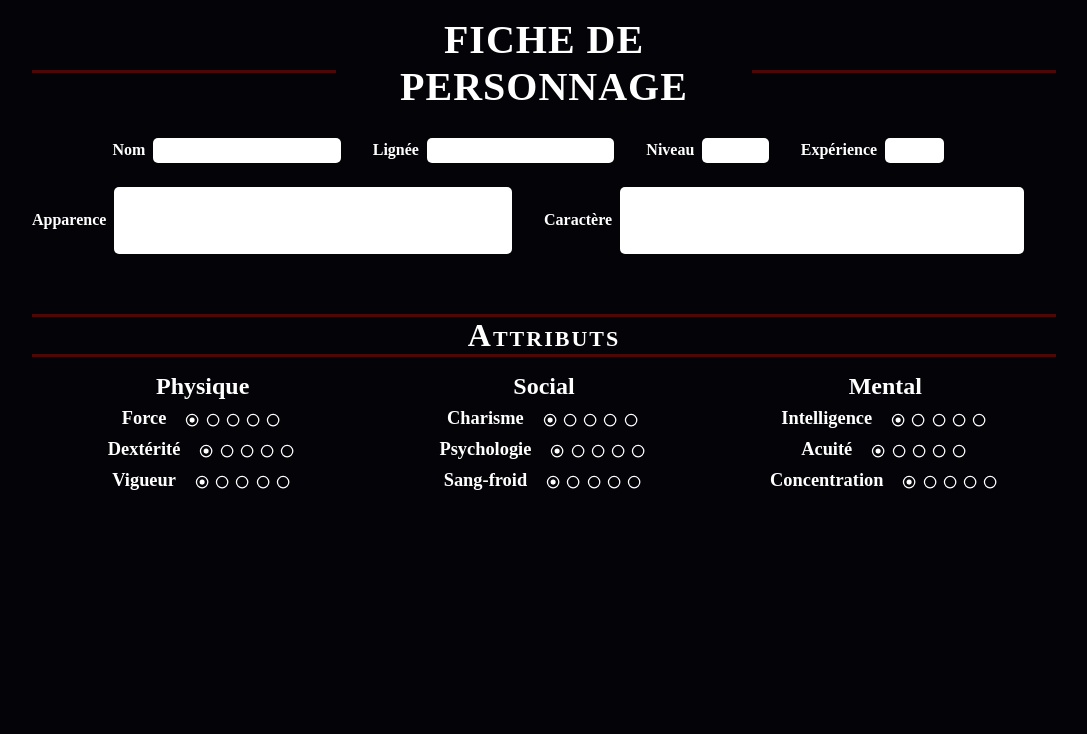
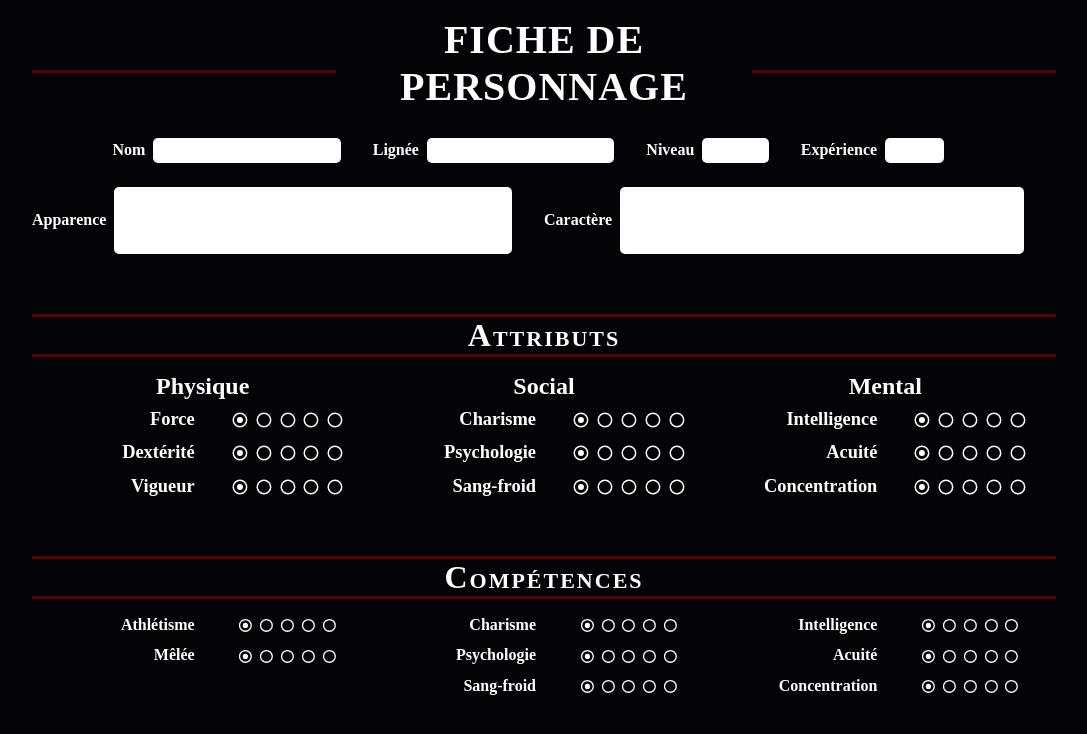
Before and after one commit to IrealCreation/vtm, a Next.js app: page /example in a window 1280 px wide. Shown: the top 734 px of the page, without its empty margins (96-1183 px from the left). Built offline with nearby package versions, Linux system fonts and the light colour scheme.

Commit message:
Starting to work on Skills

```diff
--- a/components/charactersheet.tsx
+++ b/components/charactersheet.tsx
@@ -3,6 +3,7 @@ import NumberField from "./numberfield"
 import TextAreaField from "./textareafield"
 import RadioField from "./radiofield"
 import { Tooltip } from 'react-tooltip'
+import { ObjectType } from "typescript"
 
 export default function CharacterSheet() {
     const tooltips = {
@@ -98,8 +99,52 @@ export default function CharacterSheet() {
                     "Votre esprit est une forteresse mentale impénétrable",
                 ]
             },
+        },
+        competences: {
+            athletisme: {
+                label: "Test",
+                radios: [
+                    "On vous appelle miss/mister catastrophe à force de faire tomber des trucs",
+                    "A part des maladresses occasionnelles, vous êtes en contrôle de vos gestes",
+                    "Vous savez exécuter des mouvements fins et précis",
+                    "Vous avez de quoi devenir acrobate ou danseur·euse classique de talent",
+                    "Vous vous mouvez avec une grâce hypnotique"
+                ]
+            },
+            melee: {
+                label: "Test",
+                radios: [
+                    "On vous appelle miss/mister catastrophe à force de faire tomber des trucs",
+                    "A part des maladresses occasionnelles, vous êtes en contrôle de vos gestes",
+                    "Vous savez exécuter des mouvements fins et précis",
+                    "Vous avez de quoi devenir acrobate ou danseur·euse classique de talent",
+                    "Vous vous mouvez avec une grâce hypnotique"
+                ]
+            },
         }
     };
+
+    const competences = {
+        physique: [
+            { id: "athletisme", titre: "Athlétisme" },
+            { id: "melee", titre: "Mêlée" },
+        ]
+    }
+
+    const jsxCompPhysique: Array<JSX.Element> = [];
+
+    for (let index = 0; index < competences.physique.length; index++) {
+        const titre = competences.physique[index].titre;
+        const id: string = competences.physique[index].id;
+
+        let jsx =
+            <div className="radio-group">
+                <span className="radio-label" data-tooltip-id="tooltip" data-tooltip-content={tooltips.competences[id].label}>{titre}</span>
+                <RadioField max={5} tooltip={tooltips.attributs.force.radios} />
+            </div>;
+
+        jsxCompPhysique.push(jsx);
+    }
 
     return (
         <section className="character-sheet main-container">
@@ -168,6 +213,41 @@ export default function CharacterSheet() {
                 </div>
             </div>
 
+            <h2>Compétences</h2>
+            <div className="columns competences">
+                <div>
+                    {jsxCompPhysique}
+                </div>
+                <div>
+                    <div className="radio-group">
+                        <span className="radio-label" data-tooltip-id="tooltip" data-tooltip-content={tooltips.attributs.charisme.label}>Charisme</span>
+                        <RadioField max={5} tooltip={tooltips.attributs.charisme.radios} />
+                    </div>
+                    <div className="radio-group">
+                        <span className="radio-label" data-tooltip-id="tooltip" data-tooltip-content={tooltips.attributs.psychologie.label}>Psychologie</span>
+                        <RadioField max={5} tooltip={tooltips.attributs.psychologie.radios} />
+                    </div>
+                    <div className="radio-group">
+                        <span className="radio-label" data-tooltip-id="tooltip" data-tooltip-content={tooltips.attributs.sangfroid.label}>Sang-froid</span>
+                        <RadioField max={5} tooltip={tooltips.attributs.sangfroid.radios} />
+                    </div>
+                </div>
+                <div>
+                    <div className="radio-group">
+                        <span className="radio-label" data-tooltip-id="tooltip" data-tooltip-content={tooltips.attributs.intelligence.label}>Intelligence</span>
+                        <RadioField max={5} tooltip={tooltips.attributs.intelligence.radios} />
+                    </div>
+                    <div className="radio-group">
+                        <span className="radio-label" data-tooltip-id="tooltip" data-tooltip-content={tooltips.attributs.acuite.label}>Acuité</span>
+                        <RadioField max={5} tooltip={tooltips.attributs.acuite.radios} />
+                    </div>
+                    <div className="radio-group">
+                        <span className="radio-label" data-tooltip-id="tooltip" data-tooltip-content={tooltips.attributs.concentration.label}>Concentration</span>
+                        <RadioField max={5} tooltip={tooltips.attributs.concentration.radios} />
+                    </div>
+                </div>
+            </div>
+
             <Tooltip id="tooltip" place="top" />
         </section>
     )
--- a/styles/charactersheet.scss
+++ b/styles/charactersheet.scss
@@ -2,7 +2,7 @@
     text-align: center;
     font-weight: bold;
     margin-top: 2vh;
-    margin-bottom: 4vh;
+    margin-bottom: 10vh;
 
     h1 {
         text-transform: uppercase;
@@ -92,12 +92,16 @@
         margin-bottom: 0.4rem;
         .radio-label {
             display: inline-block;
+            text-align: right;
+            width: 45%;
             margin-right: 1rem;
+            padding-top: 0.05rem;
         }
         .radio-field {
+            cursor: pointer;
             display: inline-block;
-            padding-top: 0.1rem;
-            font-size: 1.1em;
+            width: 45%;
+            font-size: 1.3em;
         }
     }
 
--- a/styles/globals.scss
+++ b/styles/globals.scss
@@ -50,6 +50,6 @@ a {
         width: 90%;
     }
     @media screen and (max-width:var(--breakpoint-sm)) {
-            width: 94%;
+        width: 94%;
     }
 }
```
